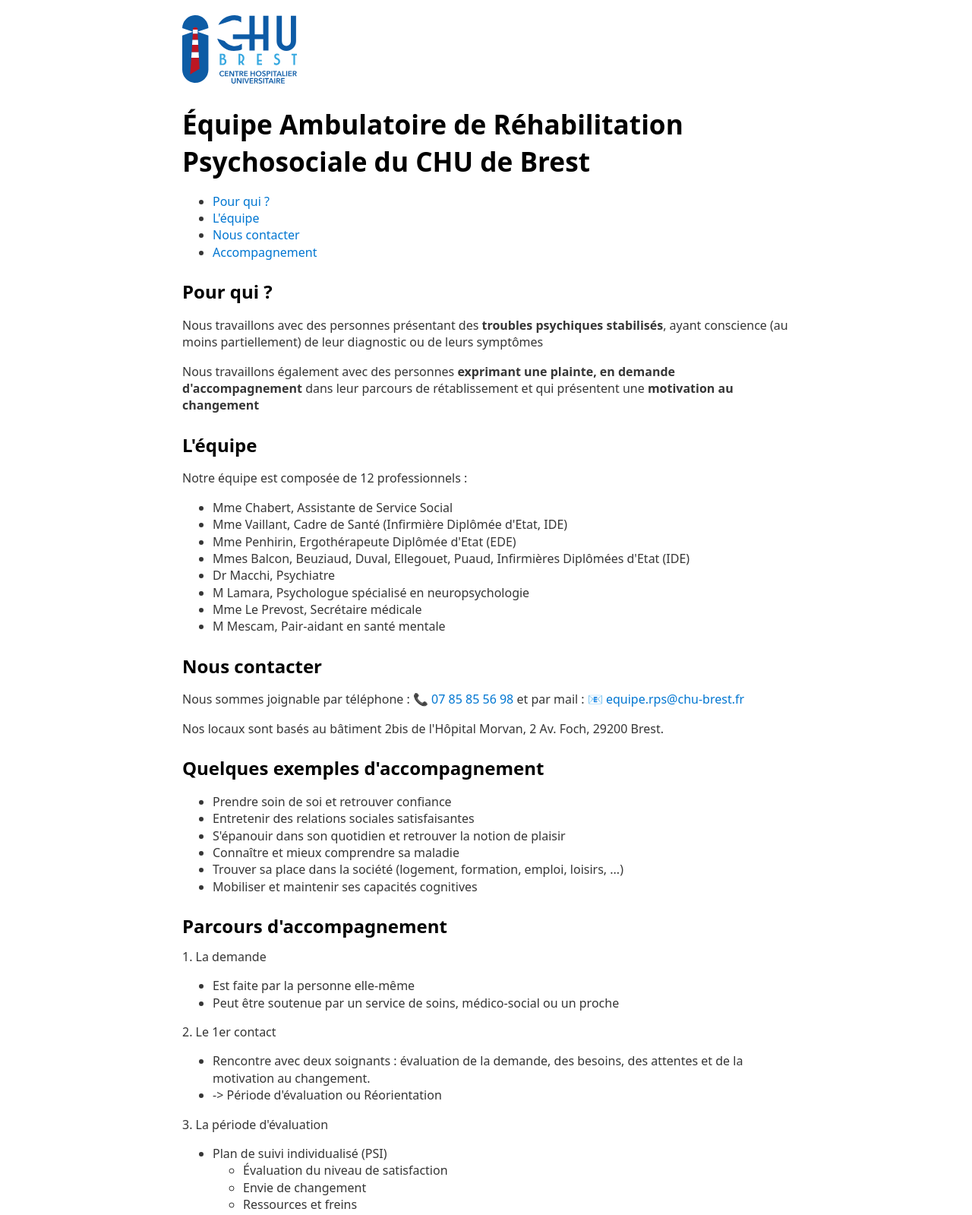
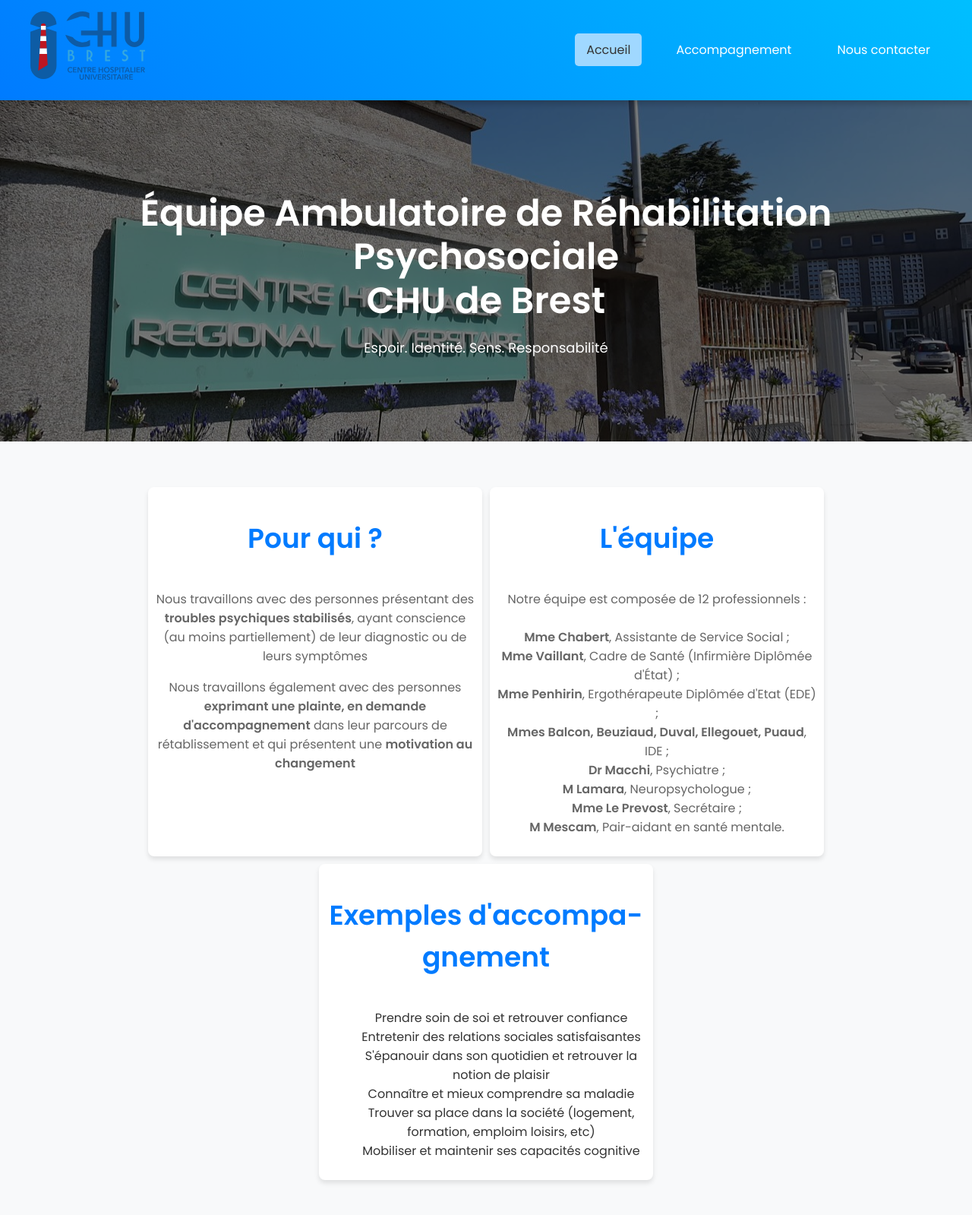
Before and after one commit to m4444te/earps, a plain HTML site: page index.html in a window 1280 px wide. Shown: the top 1599 px of the page at 76% size. Drawn offline with Linux system fonts and the light colour scheme.

Commit message:
update style

```diff
--- a/css/style.css
+++ /dev/null
@@ -1,4 +0,0 @@
-body {
- font-family: Arial, sans-serif;
-  height: 100vh;
-}
--- /dev/null
+++ b/css/styles.css
@@ -0,0 +1,239 @@
+/* Import Google Fonts */
+@import url('https://fonts.googleapis.com/css2?family=Poppins:wght@400;600&display=swap');
+
+body {
+    font-family: 'Poppins', sans-serif;
+    margin: 0;
+    padding: 0;
+    background-color: #f4f4f9;
+    color: #333;
+}
+
+/* Navbar Styles */
+.navbar {
+    background: linear-gradient(45deg, #007BFF, #00BFFF);
+    padding: 15px 0;
+    position: sticky;
+    top: 0;
+    width: 100%;
+    z-index: 1000;
+    box-shadow: 0 4px 8px rgba(0, 0, 0, 0.2);
+    transition: all 0.3s ease;
+}
+
+.container {
+    display: flex;
+    justify-content: space-between;
+    align-items: center;
+    max-width: 1200px;
+    margin: 0 auto;
+    padding: 0 20px;
+}
+
+.logo a {
+    color: #fff;
+    font-size: 28px;
+    font-weight: 600;
+    text-decoration: none;
+    transition: color 0.3s ease;
+}
+
+.logo a:hover {
+    color: #a0d8ff;
+}
+
+.nav-links {
+    list-style: none;
+    display: flex;
+    gap: 30px;
+    margin: 0;
+    padding: 0;
+}
+
+.nav-links li {
+    display: inline-block;
+}
+
+.nav-links a {
+    color: #fff;
+    text-decoration: none;
+    font-weight: 500;
+    font-size: 16px;
+    padding: 10px 15px;
+    border-radius: 5px;
+    transition: background-color 0.3s ease, transform 0.3s ease;
+}
+
+.nav-links a:hover {
+    background-color: #a0d8ff;
+    color: #333;
+    transform: scale(1.1);
+}
+
+.nav-links .active {
+    background-color: #a0d8ff;
+    color: #333;
+}
+
+/* Hero Section Styles */
+.hero {
+    background: url('../images/hopital-morvan.jpg') center/cover no-repeat;
+    color: #fff;
+    text-align: center;
+    padding: 80px 20px;
+    position: relative;
+}
+
+.hero:before {
+    content: '';
+    position: absolute;
+    top: 0;
+    left: 0;
+    right: 0;
+    bottom: 0;
+    background: rgba(0, 0, 0, 0.5);
+}
+
+.hero-content {
+    position: relative;
+    z-index: 1;
+}
+
+.hero h1 {
+    font-size: 48px;
+    margin-bottom: 20px;
+    line-height: 1.2;
+}
+
+.hero p {
+    font-size: 18px;
+    margin-bottom: 30px;
+}
+
+.cta-button {
+    background-color: #ffd43b;
+    color: #333;
+    padding: 15px 30px;
+    border-radius: 5px;
+    text-decoration: none;
+    font-weight: 600;
+    transition: background-color 0.3s ease, transform 0.3s ease;
+}
+
+.cta-button:hover {
+    background-color: #e0a800;
+    transform: scale(1.05);
+}
+
+/* Features Section Styles */
+.features {
+    background-color: #f8f9fa;
+    padding: 60px 20px;
+    text-align: center;
+}
+
+.features h2 {
+    font-size: 36px;
+    margin-bottom: 40px;
+    color: #007BFF;
+}
+
+.cards {
+    display: flex;
+    justify-content: center;
+    gap: 10px;
+    flex-wrap: wrap;
+}
+
+.card {
+    background-color: #fff;
+    border-radius: 8px;
+    box-shadow: 0 4px 6px rgba(0, 0, 0, 0.1);
+    padding: 10px;
+    width: 420px;
+    transition: transform 0.3s ease;
+}
+
+.card:hover {
+    transform: translateY(-15px);
+}
+
+.card h3 {
+    font-size: 24px;
+    margin-bottom: 15px;
+    color: #333;
+}
+
+.card p {
+    font-size: 16px;
+    color: #666;
+}
+
+ul {
+    list-style-type: none;
+}
+
+/* Scroll to Top Button */
+.scroll-to-top {
+    display: none;
+    /* Hidden by default */
+    position: fixed;
+    bottom: 30px;
+    right: 30px;
+    background-color: #ffd43b;
+    color: #fff;
+    border: none;
+    border-radius: 50%;
+    width: 50px;
+    height: 50px;
+    font-size: 24px;
+    cursor: pointer;
+    box-shadow: 0 4px 6px rgba(0, 0, 0, 0.2);
+    transition: background-color 0.3s ease, transform 0.3s ease;
+}
+
+.scroll-to-top:hover {
+    background-color: green;
+    transform: translateY(-2px);
+}
+
+/* Footer Styles */
+footer {
+    background: linear-gradient(45deg, #00BFFF, #007BFF);
+    color: #fff;
+    text-align: center;
+    padding: 15px 0;
+}
+
+footer p {
+    margin: 0;
+}
+
+/* Responsive Design */
+@media (max-width: 768px) {
+    .container {
+        flex-direction: column;
+    }
+
+    .nav-links {
+        flex-direction: column;
+        align-items: center;
+        gap: 15px;
+    }
+
+    .hero h1 {
+        font-size: 36px;
+    }
+
+    .hero p {
+        font-size: 16px;
+    }
+
+    .features h2 {
+        font-size: 28px;
+    }
+
+    .card {
+        width: 100%;
+    }
+}
--- a/index.html
+++ b/index.html
@@ -1,106 +1,83 @@
 <!DOCTYPE html>
-<html>
+<html lang="fr">
   <head>
-    <meta charset="UTF-8">
-    <meta name="viewport" content="width=device-width, initial-scale=1.0">
-    <title>Équipe Ambulatoire de Réhabilitation Psychosociale du CHU de Brest</title>
-    <!-- The style.css file allows you to change the look of your web pages.
-         If you include the next line in all your web pages, they will all share the same look.
-         This makes it easier to make new pages for your site. -->
-    <link href="css/style.css" rel="stylesheet" type="text/css" media="all">
-    <link href="css/water.css" rel="stylesheet" type="text/css" media="all">
+    <meta charset="UTF-8" />
+    <meta name="viewport" content="width=device-width, initial-scale=1.0" />
+    <title>
+      Équipe Ambulatoire de Réhabilitation Psychosociale du CHU de Brest
+    </title>
+    <link rel="stylesheet" href="css/styles.css" />
   </head>
   <body>
-    <img src="logo_chu.svg" alt="Logo CHU de Brest">
-    <h1>Équipe Ambulatoire de Réhabilitation Psychosociale du CHU de Brest</h1>
-    <nav>
-    <ul class="nav-list">
-      <li><a href="#pour-qui">Pour qui ?</a></li>
-      <li><a href="#l-equipe">L'équipe</a></li>
-      <li><a href="#nous-contacter">Nous contacter</a></li>
-      <li><a href="#accompagnement">Accompagnement</a></li>
+    <header>
+      <nav class="navbar">
+        <div class="container">
+          <div class="logo">
+            <a href="#"><img src="images/logo_chu.svg" alt="Logo CHU de Brest" /></a>
+          </div>
+          <ul class="nav-links">
+            <li><a href="#accueil" class="active">Accueil</a></li>
+            <li><a href="accompagnement.html">Accompagnement</a></li>
+            <li><a href="nous-contacter.html">Nous contacter</a></li>
           </ul>
+        </div>
       </nav>
-
-
-    <section id="pour-qui" >
+    </header>
+    <main>
+      <section class="hero">
+        <div class="hero-content">
+          <h1>
+            Équipe Ambulatoire de Réhabilitation Psychosociale <br />
+            CHU de Brest
+          </h1>
+          <p>Espoir. Identité. Sens. Responsabilité</p>
+        </div>
+      </section>
+      <section class="features">
+        <div class="container">
+          <div class="cards">
+            <div class="card" id="pour-qui">
                   <h2>Pour qui ?</h2>
                   <p>Nous travaillons avec des personnes présentant des <b>troubles psychiques stabilisés</b>, ayant conscience (au moins partiellement) de leur diagnostic ou de leurs symptômes</p>
-      <p>Nous travaillons également avec des personnes <b>exprimant une plainte, en demande d'accompagnement</b> dans leur parcours de rétablissement et qui présentent une <b>motivation au changement</b></p>
-    </section>
-
-    <section id="l-equipe" >
+                  <p>Nous travaillons également avec des personnes <b>exprimant une plainte, en demande d'accompagnement</b> dans leur parcours de rétablissement et qui présentent une <b>motivation au changement</b></p>              </p>
+            </div>
+            <div class="card" id="l-equipe">
                 <h2>L'équipe</h2>
-      <p>Notre équipe est composée de 12 professionnels :</p>
-         <ul>
-           <li>Mme Chabert, Assistante de Service Social</li>
-           <li>Mme Vaillant, Cadre de Santé (Infirmière Diplômée d'Etat, IDE)</li>
-           <li>Mme Penhirin, Ergothérapeute Diplômée d'Etat (EDE)</li>
-           <li>Mmes Balcon, Beuziaud, Duval, Ellegouet, Puaud, Infirmières Diplômées d'Etat (IDE) </li>
-           <li>Dr Macchi, Psychiatre</li>
-           <li>M Lamara, Psychologue spécialisé en neuropsychologie</li>
-           <li>Mme Le Prevost, Secrétaire médicale</li>
-           <li>M Mescam, Pair-aidant en santé mentale</li>
-        </ul>
-    </section>
-
-    <section id="nous-contacter" >
-      <h2>Nous contacter</h2>
-    <p>Nous sommes joignable par téléphone : <a href="tel:+33785855698">07 85 85 56 98</a>   et par mail : <a href="mailto:equipe.rps@chu-brest.fr">equipe.rps@chu-brest.fr</a> </p>
-    <p>Nos locaux sont basés au bâtiment 2bis de l'Hôpital Morvan,  2 Av. Foch, 29200 Brest.</p>
-    </section>
-
-    <section id="accompagnement" >
-    <h2>Quelques exemples d'accompagnement</h2>
+                <p>Notre équipe est composée de 12 professionnels : <br><br>
+                    <b>Mme Chabert</b>, Assistante de Service Social ; <br>
+                    <b>Mme Vaillant</b>, Cadre de Santé (Infirmière Diplômée d'État) ;<br>
+                    <b>Mme Penhirin</b>, Ergothérapeute Diplômée d'Etat (EDE) ;<br>
+                    <b>Mmes Balcon, Beuziaud, Duval, Ellegouet, Puaud</b>, IDE ;<br>
+                    <b>Dr Macchi</b>, Psychiatre ;<br>
+                    <b>M Lamara</b>, Neuropsychologue ;<br>
+                    <b>Mme Le Prevost</b>, Secrétaire ; <br>
+                    <b>M Mescam</b>, Pair-aidant en santé mentale.
+                </p>
+            </div>
+            <div class="card" id="exemples">
+                <h2>Exemples d'accompa-<br>
+                  gnement
+                </h2>
                   <ul>
                     <li>Prendre soin de soi et retrouver confiance</li>
                     <li>Entretenir des relations sociales satisfaisantes</li>
                     <li>S'épanouir dans son quotidien et retrouver la notion de plaisir</li>
                     <li>Connaître et mieux comprendre sa maladie</li>
-        <li>Trouver sa place dans la société (logement, formation, emploi, loisirs, ...)</li>
-        <li>Mobiliser et maintenir ses capacités cognitives</li>
-    </section>
-
-    <section id="parcours" >
-      <h2>Parcours d'accompagnement</h2>
-      <div>
-        <span>1. La demande</span>
-        <ul>
-          <li>Est faite par la personne elle-même</li>
-          <li>Peut être soutenue par un service de soins, médico-social ou un proche</li>
+                    <li>Trouver sa place dans la société (logement, formation, emploim loisirs, etc)</li>
+                    <li>Mobiliser et maintenir ses capacités cognitive</li>
                   </ul>
             </div>
-      <div>
-        <span>2. Le 1er contact</span>
-        <ul>
-          <li>Rencontre avec deux soignants : évaluation de la demande, des besoins, des attentes et de la motivation au changement.</li>
-          <li>-> Période d'évaluation ou Réorientation</li>
-        </ul>
           </div>
-      <div>
-        <span>3. La période d'évaluation</span>
-        <ul>
-          <li>Plan de suivi individualisé (PSI)
-            <ul>
-              <li>Évaluation du niveau de satisfaction</li>
-              <li>Envie de changement</li>
-              <li>Ressources et freins</li>
-            </ul>
-          </li>
-          <li>Entretien neuropsychologique</li>
-          <li>Entretien social, ergothérapique ou de pair-à-pair en fonction des besoins</li>
-        </ul>
-      </div>
-      <div>
-        <span>4. L'accompagnement</span>
-        <ul>
-          <li>En individuel ou en groupe</li>
-          <li>Dans nos locaux ou à l'extérieur</li>
-          <li>Partage d'expérience entre pairs, psychoéducation, mises en situation de vie quotidienne, remédiation cognitive, etc.</li>
-          <li>Partenariats médicaux/médico-sociaux</li>
-          <li>Ne se substitue pas aux suivis en cours</li>
-        </ul>
         </div>
       </section>
+    </main>
+    <footer>
+        © 2024 Équipe Ambulatoire de Réhabilitation Psychosociale du CHU de Brest
+    </footer>
+
+  <!-- Scroll to Top Button -->
+  <button id="scrollToTopBtn" class="scroll-to-top" onclick="scrollToTop()">↑</button>
+
+  <script src="scripts.js"></script>
 </body>
 </html>
--- /dev/null
+++ b/scripts.js
@@ -0,0 +1,23 @@
+// Get the button
+const scrollToTopBtn = document.getElementById("scrollToTopBtn");
+
+// Show the button when the user scrolls down 100px from the top
+window.onscroll = function() {
+  scrollFunction();
+};
+
+function scrollFunction() {
+  if (document.body.scrollTop > 100 || document.documentElement.scrollTop > 100) {
+    scrollToTopBtn.style.display = "block";
+  } else {
+    scrollToTopBtn.style.display = "none";
+  }
+}
+
+// When the user clicks on the button, scroll to the top of the document
+scrollToTopBtn.onclick = function() {
+  window.scrollTo({
+    top: 0,
+    behavior: "smooth" // Smooth scroll to top
+  });
+};
```
Also changed, not shown: accompagnement.html (added, +93 -0 lines), nous-contacter.html (added, +51 -0 lines), images/hopital-morvan.jpg (added), images/logo_chu.svg (renamed from logo_chu.svg). Lines whose indentation alone changed are shown as unchanged.
